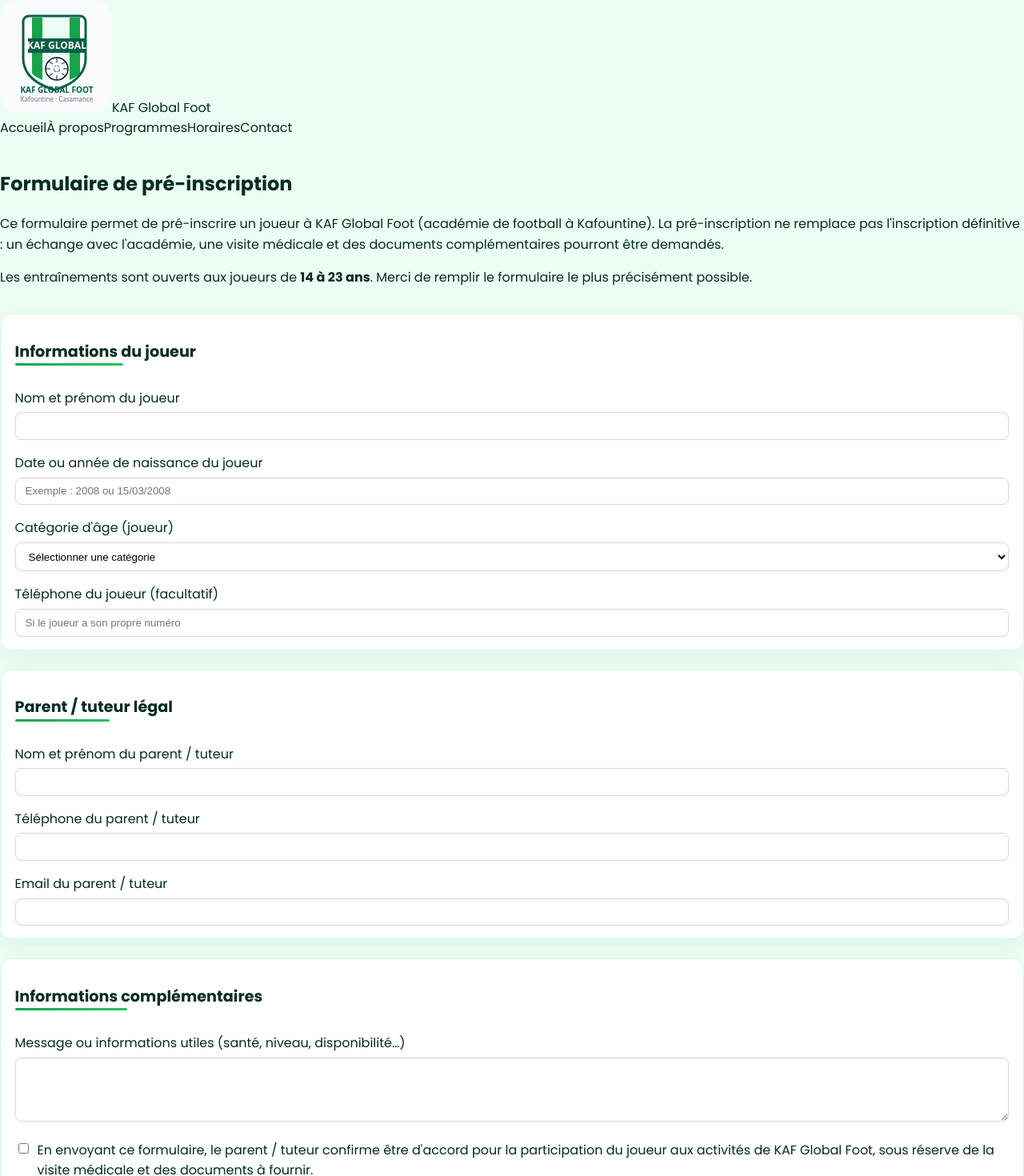
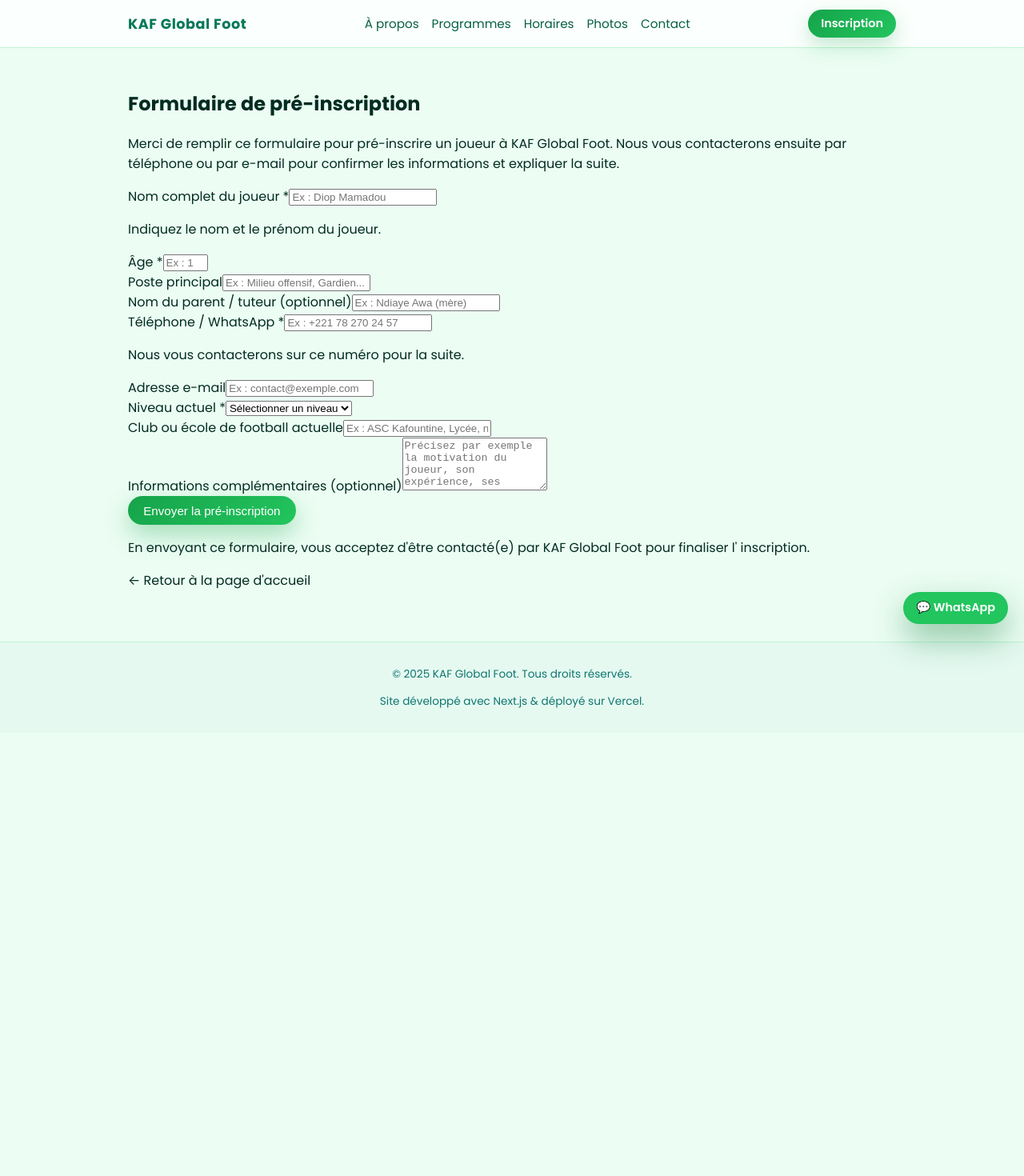
Before and after one commit to meliusmum-sketch/KAF-GLOBAL-FOOT, a Next.js app: page /inscription in a window 1280 px wide. Shown: the top 1470 px of the page at 80% size. After the commit the page ends 916 px from the top, so only its background shows below. Built offline with nearby package versions, Linux system fonts and the light colour scheme.

Commit message:
Update inscription.js

```diff
--- a/pages/inscription.js
+++ b/pages/inscription.js
@@ -1,350 +1,205 @@
-// pages/inscription.js
 import Head from "next/head";
 import Link from "next/link";
 
 export default function Inscription() {
-  const siteUrl = "https://kafglobalfoot.com/inscription";
+  const siteUrl = "https://kafglobalfoot.com";
 
   return (
     <>
       <Head>
-        <title>
-          Pré-inscription | KAF Global Foot – Académie de football à Kafountine
-        </title>
+        <title>Pré-inscription – KAF Global Foot</title>
         <meta
           name="description"
-          content="Formulaire de pré-inscription à KAF Global Foot, académie de football à Kafountine (Casamance) pour les joueurs de 14 à 23 ans."
+          content="Formulaire de pré-inscription à l'académie KAF Global Foot à Kafountine (Casamance, Sénégal)."
         />
-        <link rel="canonical" href={siteUrl} />
-        <meta name="robots" content="index, follow" />
+        <link rel="canonical" href={`${siteUrl}/inscription`} />
       </Head>
 
       <div className="page">
-        <header className="navbar">
-          <div className="container nav-content">
-            <div className="logo">
-              <img src="/logo-kaf.svg" alt="KAF Global Foot" />
-              <span className="logo-text">KAF Global Foot</span>
+        {/* HEADER */}
+        <header className="site-header">
+          <div className="site-header-inner">
+            <div className="site-logo">KAF Global Foot</div>
+            <nav className="site-nav">
+              <Link href="/#apropos">À propos</Link>
+              <Link href="/#programmes">Programmes</Link>
+              <Link href="/#horaires">Horaires</Link>
+              <Link href="/#photos">Photos</Link>
+              <Link href="/#contact">Contact</Link>
+            </nav>
+            <div className="site-actions">
+              <Link href="/inscription" className="btn-inscription">
+                Inscription
+              </Link>
             </div>
-            <nav className="nav-links">
-              <Link href="/">Accueil</Link>
-              <a href="/#apropos">À propos</a>
-              <a href="/#programmes">Programmes</a>
-              <a href="/#horaires">Horaires</a>
-              <a href="/#contact">Contact</a>
-            </nav>
           </div>
         </header>
 
-        <main>
-          <section className="section section-alt">
-            <div className="container">
-              <h1 className="section-title">Formulaire de pré-inscription</h1>
-              <p className="section-text">
-                Ce formulaire permet de pré-inscrire un joueur à KAF Global
-                Foot (académie de football à Kafountine). La pré-inscription ne
-                remplace pas l&apos;inscription définitive : un échange avec
-                l&apos;académie, une visite médicale et des documents
-                complémentaires pourront être demandés.
+        {/* CONTENU PRINCIPAL */}
+        <main className="site-main">
+          <section className="form-section">
+            <h1>Formulaire de pré-inscription</h1>
+            <p className="form-intro">
+              Merci de remplir ce formulaire pour pré-inscrire un joueur à KAF
+              Global Foot. Nous vous contacterons ensuite par téléphone ou par
+              e-mail pour confirmer les informations et expliquer la suite.
             </p>
 
-              <p className="section-text small" style={{ marginTop: "0.75rem" }}>
-                Les entraînements sont ouverts aux joueurs de{" "}
-                <strong>14 à 23 ans</strong>. Merci de remplir le formulaire le
-                plus précisément possible.
+            <div className="form-card">
+              <form
+                method="POST"
+                action="/api/inscription"
+                className="form-grid"
+              >
+                {/* Identité du joueur */}
+                <div className="form-field">
+                  <label htmlFor="nom">Nom complet du joueur *</label>
+                  <input
+                    id="nom"
+                    name="nom"
+                    type="text"
+                    placeholder="Ex : Diop Mamadou"
+                    required
+                  />
+                  <p className="form-help">
+                    Indiquez le nom et le prénom du joueur.
                   </p>
+                </div>
 
-              <form
-                action="https://formspree.io/f/xgvjeedq"
-                method="POST"
-                style={{ marginTop: "2rem" }}
-              >
+                <div className="form-row">
+                  <div className="form-field">
+                    <label htmlFor="age">Âge *</label>
                     <input
-                  type="hidden"
-                  name="_subject"
-                  value="Nouvelle pré-inscription KAF Global Foot"
-                />
-                <input type="hidden" name="_language" value="fr" />
-
-                {/* Infos joueur */}
-                <div className="card" style={{ marginBottom: "1.5rem" }}>
-                  <h2 className="section-title" style={{ fontSize: "1.2rem" }}>
-                    Informations du joueur
-                  </h2>
-
-                  <div style={{ marginTop: "1rem" }}>
-                    <label htmlFor="joueur_nom" className="section-text small">
-                      Nom et prénom du joueur
-                    </label>
-                    <input
-                      id="joueur_nom"
-                      name="joueur_nom_prenom"
-                      type="text"
+                      id="age"
+                      name="age"
+                      type="number"
+                      min="10"
+                      max="25"
+                      placeholder="Ex : 17"
                       required
-                      style={{
-                        width: "100%",
-                        padding: "0.55rem 0.75rem",
-                        marginTop: "0.35rem",
-                        borderRadius: "0.5rem",
-                        border: "1px solid #d1d5db",
-                      }}
                     />
                   </div>
-
-                  <div style={{ marginTop: "1rem" }}>
-                    <label
-                      htmlFor="joueur_naissance"
-                      className="section-text small"
-                    >
-                      Date ou année de naissance du joueur
-                    </label>
+                  <div className="form-field">
+                    <label htmlFor="poste">Poste principal</label>
                     <input
-                      id="joueur_naissance"
-                      name="joueur_date_naissance"
+                      id="poste"
+                      name="poste"
                       type="text"
-                      placeholder="Exemple : 2008 ou 15/03/2008"
-                      required
-                      style={{
-                        width: "100%",
-                        padding: "0.55rem 0.75rem",
-                        marginTop: "0.35rem",
-                        borderRadius: "0.5rem",
-                        border: "1px solid #d1d5db",
-                      }}
-                    />
-                  </div>
-
-                  <div style={{ marginTop: "1rem" }}>
-                    <label
-                      htmlFor="categorie_age"
-                      className="section-text small"
-                    >
-                      Catégorie d&apos;âge (joueur)
-                    </label>
-                    <select
-                      id="categorie_age"
-                      name="categorie_age"
-                      required
-                      style={{
-                        width: "100%",
-                        padding: "0.55rem 0.75rem",
-                        marginTop: "0.35rem",
-                        borderRadius: "0.5rem",
-                        border: "1px solid #d1d5db",
-                        background: "#ffffff",
-                      }}
-                    >
-                      <option value="">Sélectionner une catégorie</option>
-                      <option value="Cadets U17 (14-16 ans)">
-                        Cadets – U17 (14–16 ans)
-                      </option>
-                      <option value="Juniors U20 (17-20 ans)">
-                        Juniors – U20 (17–20 ans)
-                      </option>
-                      <option value="Espoirs U23 (21-23 ans)">
-                        Espoirs – U23 (21–23 ans)
-                      </option>
-                      <option value="A definir">
-                        Je ne sais pas encore / à définir
-                      </option>
-                    </select>
-                  </div>
-
-                  <div style={{ marginTop: "1rem" }}>
-                    <label
-                      htmlFor="joueur_telephone"
-                      className="section-text small"
-                    >
-                      Téléphone du joueur (facultatif)
-                    </label>
-                    <input
-                      id="joueur_telephone"
-                      name="joueur_telephone"
-                      type="text"
-                      placeholder="Si le joueur a son propre numéro"
-                      style={{
-                        width: "100%",
-                        padding: "0.55rem 0.75rem",
-                        marginTop: "0.35rem",
-                        borderRadius: "0.5rem",
-                        border: "1px solid #d1d5db",
-                      }}
+                      placeholder="Ex : Milieu offensif, Gardien..."
                     />
                   </div>
                 </div>
 
-                {/* Parent / tuteur */}
-                <div className="card" style={{ marginBottom: "1.5rem" }}>
-                  <h2 className="section-title" style={{ fontSize: "1.2rem" }}>
-                    Parent / tuteur légal
-                  </h2>
-
-                  <div style={{ marginTop: "1rem" }}>
-                    <label
-                      htmlFor="parent_nom"
-                      className="section-text small"
-                    >
-                      Nom et prénom du parent / tuteur
+                {/* Coordonnées du parent / tuteur */}
+                <div className="form-field">
+                  <label htmlFor="nomParent">
+                    Nom du parent / tuteur (optionnel)
                   </label>
                   <input
-                      id="parent_nom"
-                      name="parent_nom_prenom"
+                    id="nomParent"
+                    name="nomParent"
                     type="text"
-                      required
-                      style={{
-                        width: "100%",
-                        padding: "0.55rem 0.75rem",
-                        marginTop: "0.35rem",
-                        borderRadius: "0.5rem",
-                        border: "1px solid #d1d5db",
-                      }}
+                    placeholder="Ex : Ndiaye Awa (mère)"
                   />
                 </div>
 
-                  <div style={{ marginTop: "1rem" }}>
-                    <label
-                      htmlFor="parent_telephone"
-                      className="section-text small"
-                    >
-                      Téléphone du parent / tuteur
-                    </label>
+                <div className="form-row">
+                  <div className="form-field">
+                    <label htmlFor="telephone">Téléphone / WhatsApp *</label>
                     <input
-                      id="parent_telephone"
-                      name="parent_telephone"
-                      type="text"
+                      id="telephone"
+                      name="telephone"
+                      type="tel"
+                      placeholder="Ex : +221 78 270 24 57"
                       required
-                      style={{
-                        width: "100%",
-                        padding: "0.55rem 0.75rem",
-                        marginTop: "0.35rem",
-                        borderRadius: "0.5rem",
-                        border: "1px solid #d1d5db",
-                      }}
                     />
+                    <p className="form-help">
+                      Nous vous contacterons sur ce numéro pour la suite.
+                    </p>
                   </div>
-
-                  <div style={{ marginTop: "1rem" }}>
-                    <label
-                      htmlFor="parent_email"
-                      className="section-text small"
-                    >
-                      Email du parent / tuteur
-                    </label>
+                  <div className="form-field">
+                    <label htmlFor="email">Adresse e-mail</label>
                     <input
-                      id="parent_email"
-                      name="parent_email"
+                      id="email"
+                      name="email"
                       type="email"
-                      required
-                      style={{
-                        width: "100%",
-                        padding: "0.55rem 0.75rem",
-                        marginTop: "0.35rem",
-                        borderRadius: "0.5rem",
-                        border: "1px solid #d1d5db",
-                      }}
+                      placeholder="Ex : contact@exemple.com"
                     />
                   </div>
                 </div>
 
-                {/* Infos complémentaires */}
-                <div className="card" style={{ marginBottom: "1.5rem" }}>
-                  <h2 className="section-title" style={{ fontSize: "1.2rem" }}>
-                    Informations complémentaires
-                  </h2>
+                {/* Niveau / infos sportives */}
+                <div className="form-row">
+                  <div className="form-field">
+                    <label htmlFor="niveau">Niveau actuel *</label>
+                    <select id="niveau" name="niveau" required>
+                      <option value="">Sélectionner un niveau</option>
+                      <option value="debutant">Débutant</option>
+                      <option value="intermediaire">Intermédiaire</option>
+                      <option value="avance">Avancé / Compétition</option>
+                    </select>
+                  </div>
+                  <div className="form-field">
+                    <label htmlFor="club">
+                      Club ou école de football actuelle
+                    </label>
+                    <input
+                      id="club"
+                      name="club"
+                      type="text"
+                      placeholder="Ex : ASC Kafountine, Lycée, non licencié..."
+                    />
+                  </div>
+                </div>
 
-                  <div style={{ marginTop: "1rem" }}>
-                    <label
-                      htmlFor="message"
-                      className="section-text small"
-                    >
-                      Message ou informations utiles (santé, niveau,
-                      disponibilité…)
+                {/* Message libre */}
+                <div className="form-field">
+                  <label htmlFor="message">
+                    Informations complémentaires (optionnel)
                   </label>
                   <textarea
                     id="message"
                     name="message"
                     rows={4}
-                      style={{
-                        width: "100%",
-                        padding: "0.55rem 0.75rem",
-                        marginTop: "0.35rem",
-                        borderRadius: "0.5rem",
-                        border: "1px solid #d1d5db",
-                        resize: "vertical",
-                      }}
+                    placeholder="Précisez par exemple la motivation du joueur, son expérience, ses disponibilités..."
                   ></textarea>
                 </div>
 
-                  <div
-                    style={{
-                      marginTop: "1rem",
-                      display: "flex",
-                      alignItems: "flex-start",
-                      gap: "0.5rem",
-                    }}
-                  >
-                    <input
-                      id="consentement"
-                      name="consentement_parent"
-                      type="checkbox"
-                      required
-                      style={{ marginTop: "0.25rem" }}
-                    />
-                    <label
-                      htmlFor="consentement"
-                      className="section-text small"
-                    >
-                      En envoyant ce formulaire, le parent / tuteur confirme
-                      être d&apos;accord pour la participation du joueur aux
-                      activités de KAF Global Foot, sous réserve de la visite
-                      médicale et des documents à fournir.
-                    </label>
+                {/* Bouton d'envoi */}
+                <div className="form-actions">
+                  <button type="submit" className="btn-principal form-submit">
+                    Envoyer la pré-inscription
+                  </button>
+                  <p className="form-small-note">
+                    En envoyant ce formulaire, vous acceptez d&apos;être
+                    contacté(e) par KAF Global Foot pour finaliser l&apos;
+                    inscription.
+                  </p>
                 </div>
+              </form>
             </div>
 
-                {/* Bouton d'envoi */}
-                <button type="submit" className="btn">
-                  Envoyer la pré-inscription
-                </button>
-              </form>
-
-              <p
-                className="section-text small"
-                style={{ marginTop: "1.5rem" }}
-              >
-                Vous pouvez aussi nous contacter directement par WhatsApp au{" "}
-                <strong>+221 78 270 24 57</strong> ou par email à{" "}
-                <a href="mailto:contact@kafglobalfoot.com">
-                  contact@kafglobalfoot.com
-                </a>
-                .
+            <p className="form-back-home">
+              <Link href="/">← Retour à la page d&apos;accueil</Link>
             </p>
-
-              <p className="section-text small" style={{ marginTop: "0.5rem" }}>
-                Après réception du formulaire, l&apos;académie vous recontactera
-                pour la suite (confirmation, documents, rendez-vous…).
-              </p>
-
-              <div style={{ marginTop: "1.5rem" }}>
-                <Link href="/" className="btn btn-secondary">
-                  ← Retour à la page d&apos;accueil
-                </Link>
-              </div>
-            </div>
           </section>
         </main>
 
-        <footer className="footer">
-          <div className="container footer-content">
-            <p>
-              © {new Date().getFullYear()} KAF Global Foot. Tous droits
-              réservés.
-            </p>
-            <p className="footer-meta">
-              Site développé avec Next.js &amp; déployé sur Vercel.
-            </p>
-          </div>
+        {/* FOOTER */}
+        <footer className="site-footer">
+          <p>© 2025 KAF Global Foot. Tous droits réservés.</p>
+          <p>Site développé avec Next.js &amp; déployé sur Vercel.</p>
         </footer>
+
+        {/* BOUTON WHATSAPP FLOTTANT */}
+        <a
+          href="https://wa.me/221782702457"
+          className="whatsapp-button"
+          target="_blank"
+          rel="noopener noreferrer"
+        >
+          💬 WhatsApp
+        </a>
       </div>
     </>
   );
```
Lines whose indentation alone changed are shown as unchanged.
